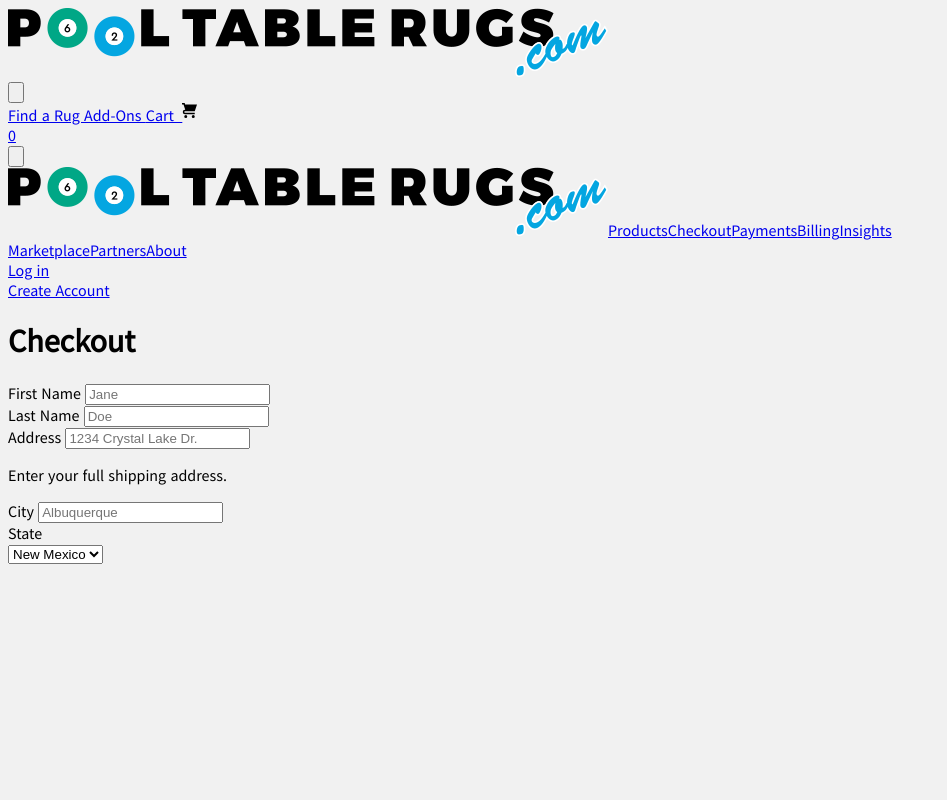
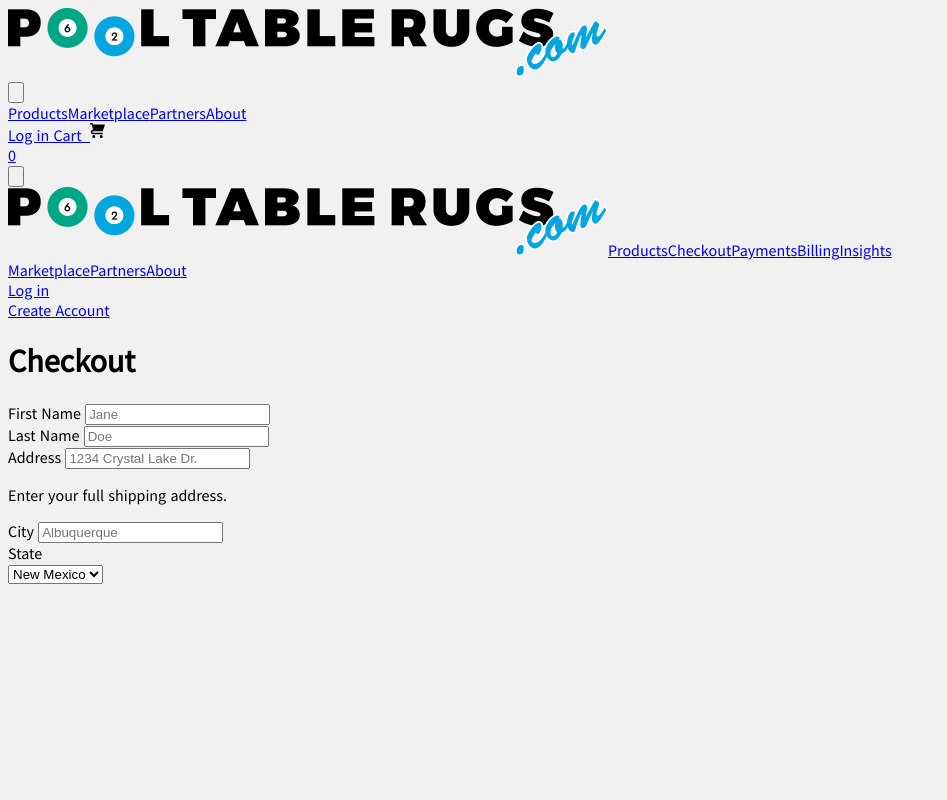
Before and after one commit to kendalled/pooltablerugs2, a Nuxt app in the folder src/: page /checkout in a window 1280 px wide. Shown: the top 800 px of the page, without its empty margins (0-947 px from the left). Built offline with nearby package versions, Linux system fonts and the light colour scheme; what @tailwindcss/custom-forms, tailwindcss-transitions would draw is missing.

Commit message:
Update AdamNav.vue

```diff
--- a/src/components/AdamNav.vue
+++ b/src/components/AdamNav.vue
@@ -6,7 +6,7 @@
           class="relative flex flex-wrap items-center justify-between md:py-4"
         >
           <div class="relative z-10 flex-shrink-0 pl-4 py-4 md:p-0">
-            <img class="h-6 w-auto" src="~/static/logo.png" alt="">
+            <img class="h-6 w-auto mt-1" src="~/static/logo.png" alt="">
           </div>
           <div class="flex-shrink-0 pr-4 md:hidden">
             <button
@@ -33,12 +33,28 @@
             class="hidden md:block md:ml-10 md:flex md:items-baseline md:justify-between md:bg-transparent"
           >
             <div class="lg:absolute inset-0 flex items-center justify-center">
-              <nuxt-link to="/rugs" class="inline-block px-3 py-1 rounded font-semibold text-gray-800 transition-colors hover:text-green-600 hover:text-white sm:text-sm sm:px-2 xl:text-gray-800">
-                Find a Rug
-              </nuxt-link>
-              <nuxt-link to="/" class="mt-1 inline-block px-3 py-1 rounded font-semibold text-gray-800 transition-colors hover:text-green-600 hover:text-white sm:mt-0 sm:text-sm sm:px-2 sm:ml-2 xl:text-gray-800">
-                Add-Ons
-              </nuxt-link>
+              <a
+                href="#"
+                class="text-sm font-medium text-gray-900 hover:text-gray-700"
+              >Products</a>
+              <a
+                href="#"
+                class="ml-10 text-sm font-medium text-gray-900 hover:text-gray-700"
+              >Marketplace</a>
+              <a
+                href="#"
+                class="ml-10 text-sm font-medium text-gray-900 hover:text-gray-700"
+              >Partners</a>
+              <a
+                href="#"
+                class="ml-10 text-sm font-medium text-gray-900 hover:text-gray-700"
+              >About</a>
+            </div>
+            <div class="ml-10 relative flex items-baseline">
+              <a
+                href="#"
+                class="text-sm font-medium text-gray-900 hover:text-gray-700"
+              >Log in</a>
               <nuxt-link to="/checkout" class="mt-1 inline-block px-3 py-1 rounded font-semibold text-gray-800 transition-colors hover:text-green-600 hover:text-white sm:mt-0 sm:text-sm sm:px-2 sm:ml-2 xl:text-gray-800">
                 Cart&nbsp;
                 <svg class="fill-current inline-block h-4" xmlns="http://www.w3.org/2000/svg" viewBox="0 0 24 24" width="18" height="18"><path d="M4 2h16l-3 9H4a1 1 0 1 0 0 2h13v2H4a3 3 0 0 1 0-6h.33L3 5 2 2H0V0h3a1 1 0 0 1 1 1v1zm1 18a2 2 0 1 1 0-4 2 2 0 0 1 0 4zm10 0a2 2 0 1 1 0-4 2 2 0 0 1 0 4z" /></svg>
```
